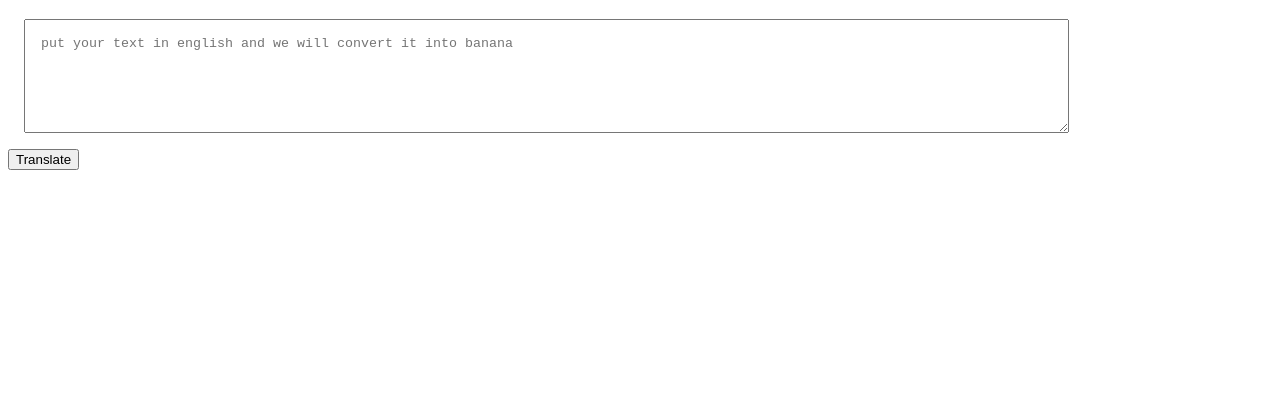
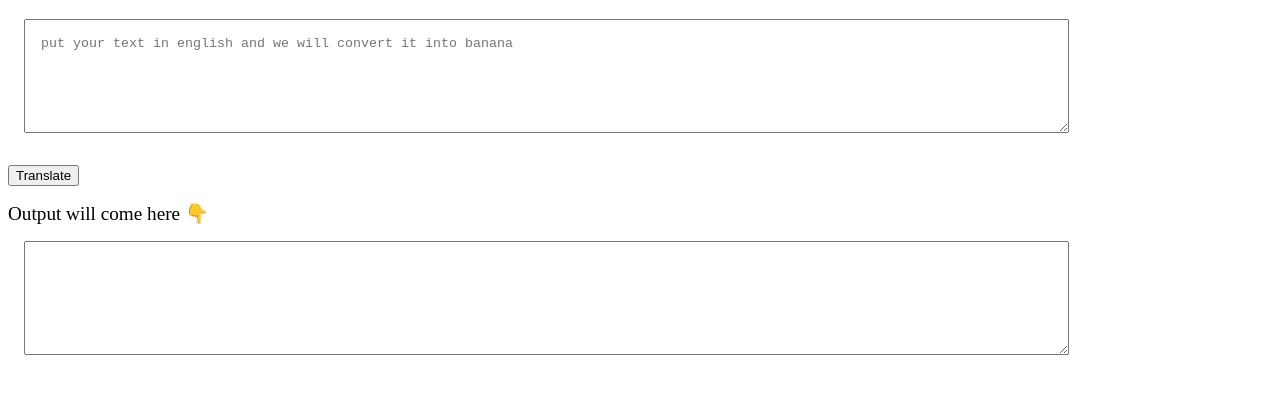
Before and after one commit to Mohitkumar33/javascript-in-the-browser, a plain HTML site: page index.html in a window 1280 px wide. Shown: the part 61-454 px from the top of the page. Drawn offline with Linux system fonts and the light colour scheme.

Commit message:
chore: input output processing done

```diff
--- a/app.js
+++ b/app.js
@@ -1,11 +1,16 @@
 var btnTranslate = document.querySelector("#btn-translate");
 
 var txtInput = document.querySelector("#txt-input");
+
+var outputDiv = document.querySelector("#output");
+
+
 
 function clickHandler()
 {
     console.log("clicked");
     console.log("input", txtInput.value);
+    outputDiv.innerText = "yo yo " +txtInput.value;
 }
 
-btnTranslate.addEventListener("click",clickHandler)
+btnTranslate.addEventListener("click",clickHandler);
--- a/index.html
+++ b/index.html
@@ -13,6 +13,18 @@
             width: 80%;
             height: 10vh;
         }
+
+        #output {
+            display: block;
+            margin: 1rem;
+            padding: 1rem;
+            width: 80%;
+            height: 10vh;
+        }
+
+        #btn-translate {
+            margin: 1rem 0rem;
+        }
     </style>
 
 </head>
@@ -20,6 +32,8 @@
     <h1>talk banana</h1>
     <textarea id="txt-input" placeholder="put your text in english and we will convert it into banana"></textarea>
     <button id="btn-translate">Translate</button>
+    <div style="font-size: larger;">Output will come here 👇</div>
+    <textarea id = "output"></textarea>
     <script src="app.js" type="text/javascript"></script>
 </body>
 </html>
```
